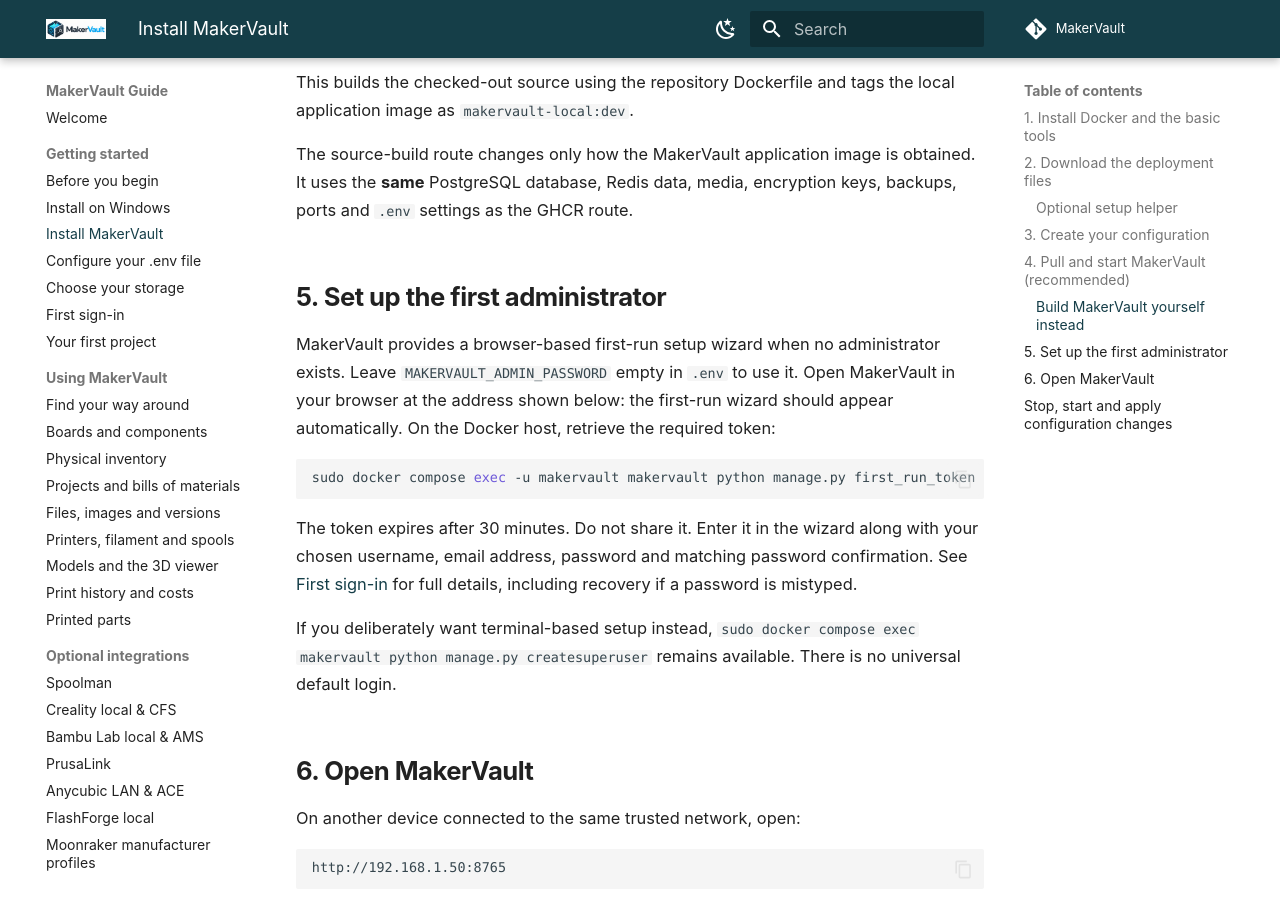
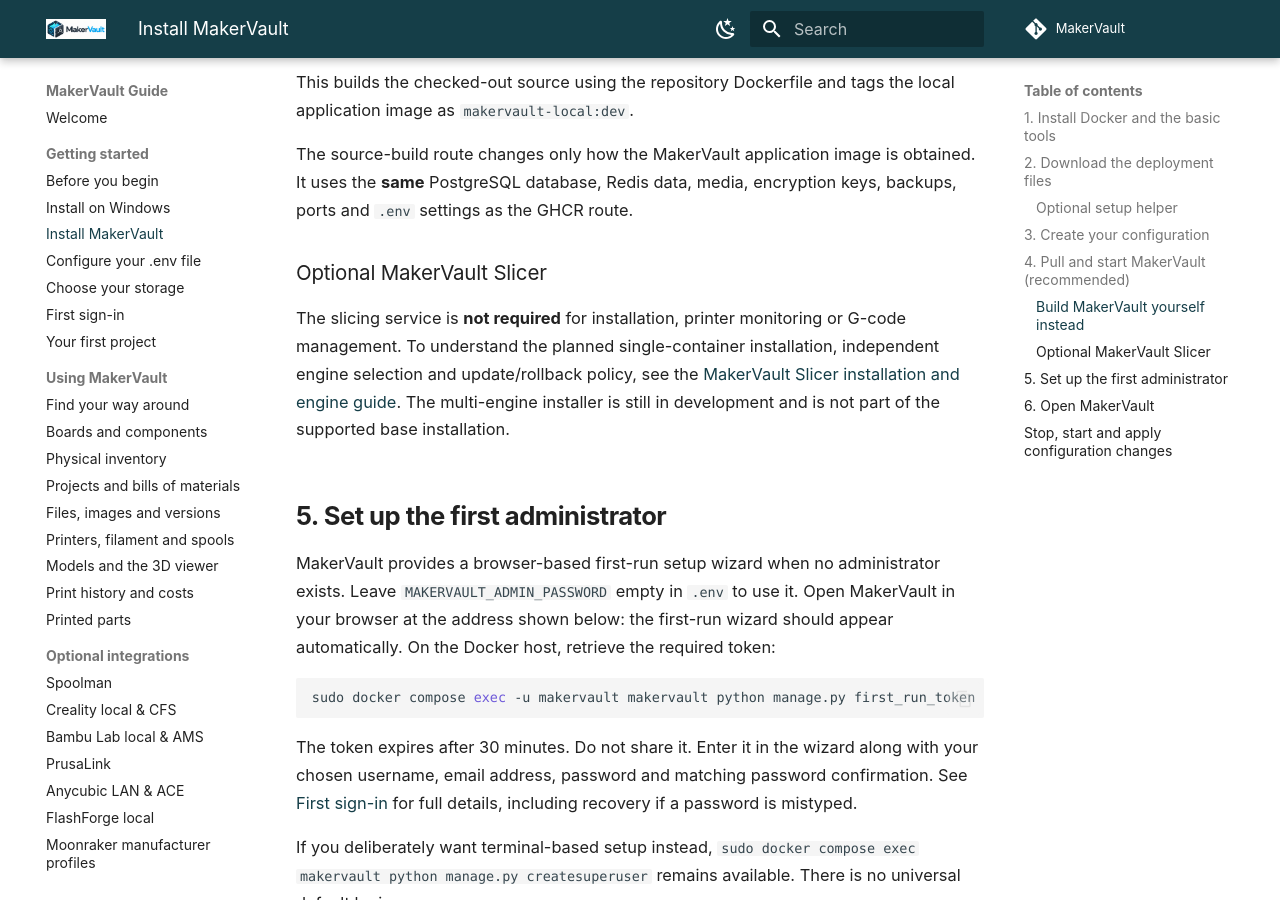
Before and after one commit to gavrd7/MakerVault, an MkDocs documentation site: the page built from docs/guide/getting-started/install.md, in a window 1280 px wide and 900 px high, scrolled down 4176 px. Built offline with MkDocs 1.6.1 and Material for MkDocs 9.7.7, drawn with Linux system fonts in a browser that asks for light colours; comment, search, counter and statistics services are not loaded.

Commit message:
Cross-reference optional slicer setup and record single-container engine lifecycle

```diff
--- a/docs/guide/getting-started/install.md
+++ b/docs/guide/getting-started/install.md
@@ -140,6 +140,10 @@
 
 The source-build route changes only how the MakerVault application image is obtained. It uses the **same** PostgreSQL database, Redis data, media, encryption keys, backups, ports and `.env` settings as the GHCR route.
 
+### Optional MakerVault Slicer
+
+The slicing service is **not required** for installation, printer monitoring or G-code management. To understand the planned single-container installation, independent engine selection and update/rollback policy, see the [MakerVault Slicer installation and engine guide](../3d-printing/slicer.md). The multi-engine installer is still in development and is not part of the supported base installation.
+
 ## 5. Set up the first administrator
 
 MakerVault provides a browser-based first-run setup wizard when no administrator exists. Leave `MAKERVAULT_ADMIN_PASSWORD` empty in `.env` to use it. Open MakerVault in your browser at the address shown below: the first-run wizard should appear automatically. On the Docker host, retrieve the required token:
```
